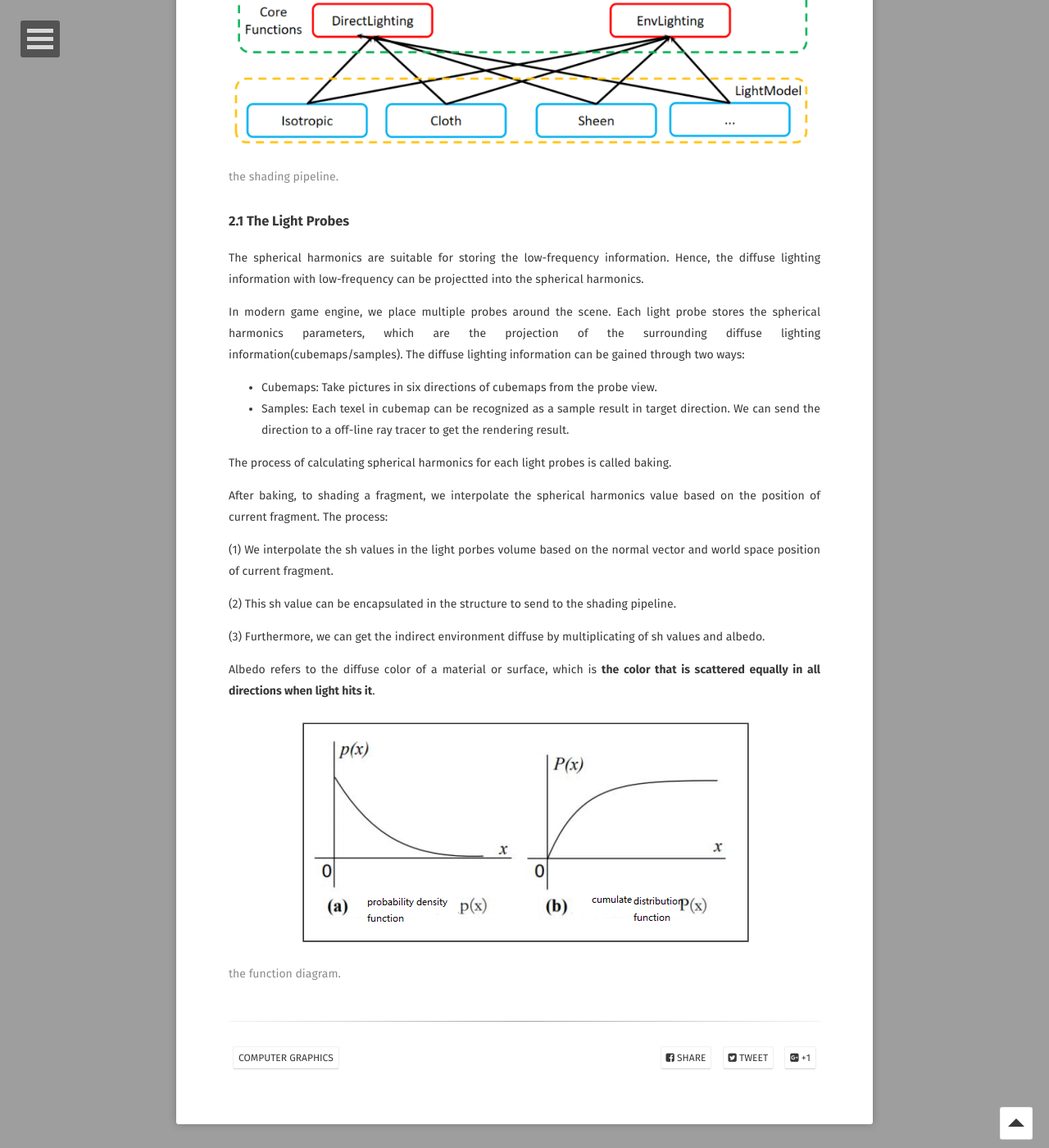
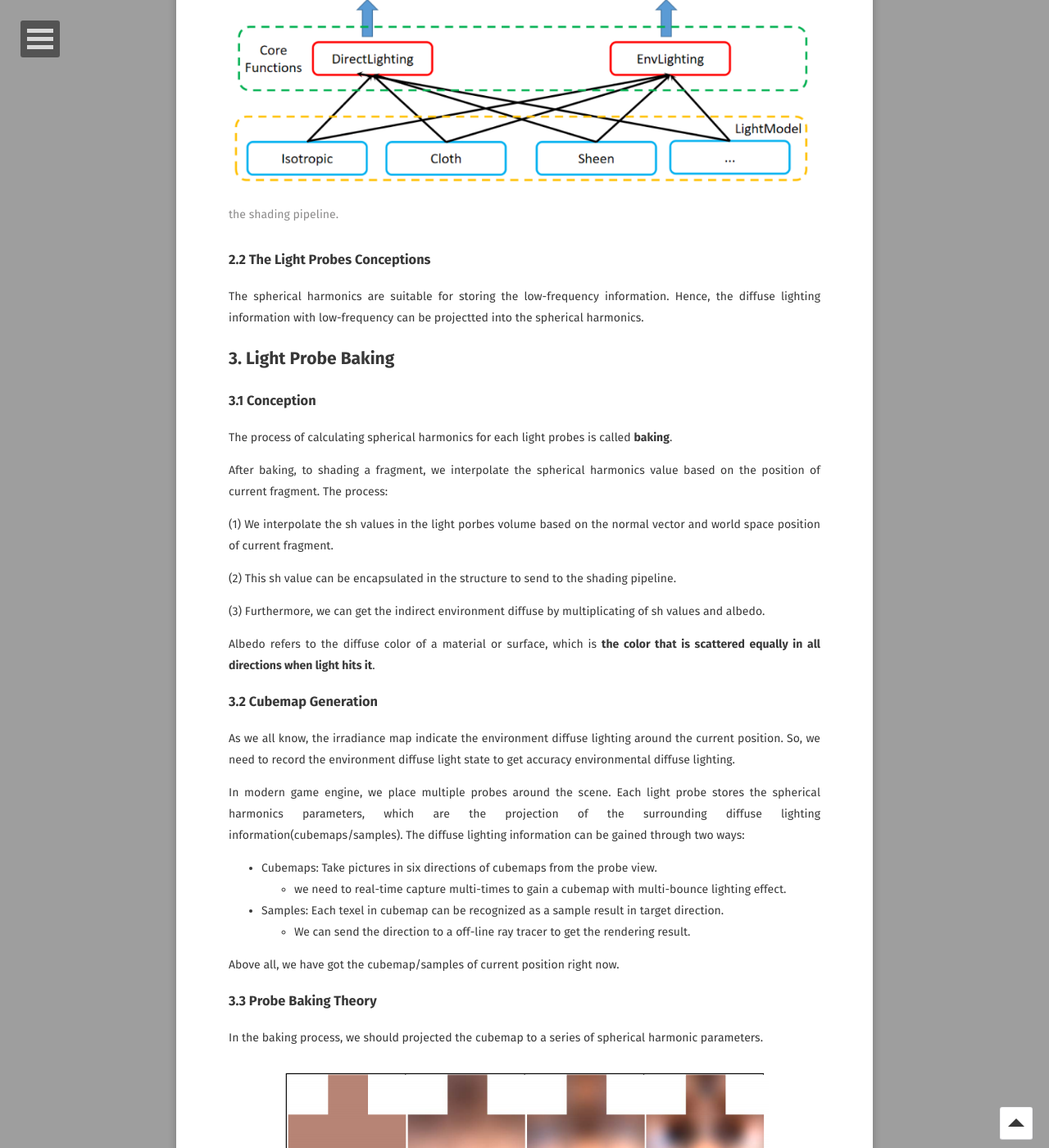
Before and after one commit to OneSilverBullet/silvergamer.github.io, a Jekyll site: the page built from _posts/2023-12-29-spherical-harmonics.md, in a window 1280 px wide and 1400 px high, scrolled down 1514 px. Shown: the whole window at 82% size. Built offline with Jekyll 4.4.1, drawn with Linux system fonts in a browser that asks for light colours; some web fonts are replaced; formulas are drawn with MathJax 3; comment, search, counter and statistics services are not loaded; some of the changed text lies outside the part shown.

Commit message:
#0 update about the notes about light probe baking

```diff
--- a/_posts/2023-12-29-spherical-harmonics.md
+++ b/_posts/2023-12-29-spherical-harmonics.md
@@ -28,7 +28,9 @@ Irradiance map is an essential part in Image based Rendering. To reduce the stor
 
 
 
-## 2. The Global Illumination in Modern Shading Pipeline
+## 2. The Global Illumination in Modern Game Engine
+
+### 2.1 The Modern Shading Pipeline
 
 In this chapter, we will discuss about how the global illumination can be used in shading pipeline. As we all know, different shading models have different BRDF functions, which means these shaders' calculation are different with each other. To embed the global illumination in the shading pipeline, we separate the shading process into two parts in architecture view: direct lighting and environment lighting.
 
@@ -44,15 +46,19 @@ In the custom game engine, we can design the shader architecture as follows. We
     <figcaption>the shading pipeline.</figcaption>
 </figure>
 
-### 2.1 The Light Probes
+### 2.2 The Light Probes Conceptions
 
 The spherical harmonics are suitable for storing the low-frequency information. Hence, the diffuse lighting information with low-frequency can be projectted into the spherical harmonics.
 
-In modern game engine, we place multiple probes around the scene. Each light probe stores the spherical harmonics parameters, which are the projection of the surrounding diffuse lighting information(cubemaps/samples). The diffuse lighting information can be gained through two ways:
-* Cubemaps: Take pictures in six directions of cubemaps from the probe view.
-* Samples: Each texel in cubemap can be recognized as a sample result in target direction. We can send the direction to a off-line ray tracer to get the rendering result.
 
-The process of calculating spherical harmonics for each light probes is called baking.
+
+
+
+## 3. Light Probe Baking
+
+### 3.1 Conception
+
+The process of calculating spherical harmonics for each light probes is called **baking**.
 
 After baking, to shading a fragment, we interpolate the spherical harmonics value based on the position of current fragment. The process:
 
@@ -64,15 +70,59 @@ After baking, to shading a fragment, we interpolate the spherical harmonics valu
 
 Albedo refers to the diffuse color of a material or surface, which is **the color that is scattered equally in all directions when light hits it**.
 
+### 3.2 Cubemap Generation
+
+As we all know, the irradiance map indicate the environment diffuse lighting around the current position. So, we need to record the environment diffuse light state to get accuracy environmental diffuse lighting.
+
+In modern game engine, we place multiple probes around the scene. Each light probe stores the spherical harmonics parameters, which are the projection of the surrounding diffuse lighting information(cubemaps/samples). The diffuse lighting information can be gained through two ways:
+* Cubemaps: Take pictures in six directions of cubemaps from the probe view.
+    * we need to real-time capture multi-times to gain a cubemap with multi-bounce lighting effect.
+* Samples: Each texel in cubemap can be recognized as a sample result in target direction.
+    * We can send the direction to a off-line ray tracer to get the rendering result.
+
+Above all, we have got the cubemap/samples of current position right now.
+
+### 3.3 Probe Baking Theory
+
+In the baking process, we should projected the cubemap to a series of spherical harmonic parameters.
+
+<figure>
+    <a href="https://raw.githubusercontent.com/OneSilverBullet/SilverGamer.GitHub.io/gh-pages/_img/graph/pp.png"><img src="https://raw.githubusercontent.com/OneSilverBullet/SilverGamer.GitHub.io/gh-pages/_img/graph/pp.png" align="center"></a>
+    <figcaption>the probe projection results.</figcaption>
+</figure>
+
+The above figure shows the rebuild results for different orders spherical hamonics parameters. If we use the higher orders spherical harmonics parameters, we can get the accurate rebuild results. However, we need more space to store the parameters. **It's a trade-off between performance and effectiveness**. Always, we choose 3 orders spherical harmonics parameters to store the diffuse environment lighting.
+
+We can use the following process to project the cube map to a 3 order spherical harmonics parameters, which come from the paper *Stupid Spherical Harmonics*.
+
+<figure>
+    <a href="https://raw.githubusercontent.com/OneSilverBullet/SilverGamer.GitHub.io/gh-pages/_img/graph/pb.png"><img src="https://raw.githubusercontent.com/OneSilverBullet/SilverGamer.GitHub.io/gh-pages/_img/graph/pb.png" align="center"></a>
+    <figcaption>the probe baking pesi codes.</figcaption>
+</figure>
+
+There are some key points that we need to be clear.
+* The t(texel) is the color of current texel;
+* EvalSHBasis is the function to get the SH Basis Function based on current texel's information.
+* The calculation of fTmp and fWt is to calculate the *differential solid angle*.
+* The final result divided by fWtSum/4π, which means **the spherical integral**.
+
+The EvalSHBasis is the essential part to baking the environment diffuse lighting. The EvalSHBasis function **solve current SH Basis** based on **the direction vector of related texel**. As the following figure, each texel has their own SH basis values.
+
+<figure>
+    <a href="https://raw.githubusercontent.com/OneSilverBullet/SilverGamer.GitHub.io/gh-pages/_img/graph/tx.png"><img src="https://raw.githubusercontent.com/OneSilverBullet/SilverGamer.GitHub.io/gh-pages/_img/graph/tx.png" align="center"></a>
+    <figcaption>the baking process.</figcaption>
+</figure>
+
+There is one implementation of EvalSHBasis function, which comes from paper *Efficient Spherical Harmonic Evaluation*(https://jcgt.org/published/0002/02/06/paper.pdf). By the following implementation, we can evaluate the 3 order spherical harmonics parameters rapidly. To be honest, I dont know the theory about the implementation, but it works really well.
+
+<figure>
+    <a href="https://raw.githubusercontent.com/OneSilverBullet/SilverGamer.GitHub.io/gh-pages/_img/graph/EvalSHBasis.png"><img src="https://raw.githubusercontent.com/OneSilverBullet/SilverGamer.GitHub.io/gh-pages/_img/graph/EvalSHBasis.png" align="center"></a>
+    <figcaption>the EvalSHBasis function.</figcaption>
+</figure>
 
 
+### 3.4 The Baking Architecture Implementation
 
+In this section, we discuss about the implementation of the section 3.3. In mordern game engine, there always have the conception of **Render Pass**. The most important thing is that we should decrease the number of render passes. The interaction between the CPU and GPU is really high, the decreasing of the render passes can significantly increase the efficiency.
 
-
-
-
-
-<figure>
-    <a href="https://raw.githubusercontent.com/OneSilverBullet/SilverGamer.GitHub.io/gh-pages/_img/graph/fd.png"><img src="https://raw.githubusercontent.com/OneSilverBullet/SilverGamer.GitHub.io/gh-pages/_img/graph/fd.png" align="center"></a>
-    <figcaption>the function diagram.</figcaption>
-</figure>
+So we **use the Mipmap generation process to boost the evaluation process of SH parameters**. We can implement this process in the Computer Shader of DirectX12. For brevity, we just talk about the algorithm steps but no implementation. You can implement the sh probes baking by any graphics api.
```
Also changed, not shown: _img/graph/EvalSHBasis.png (added), _img/graph/pb.png (added), _img/graph/pp.png (added), _img/graph/tx.png (added).
